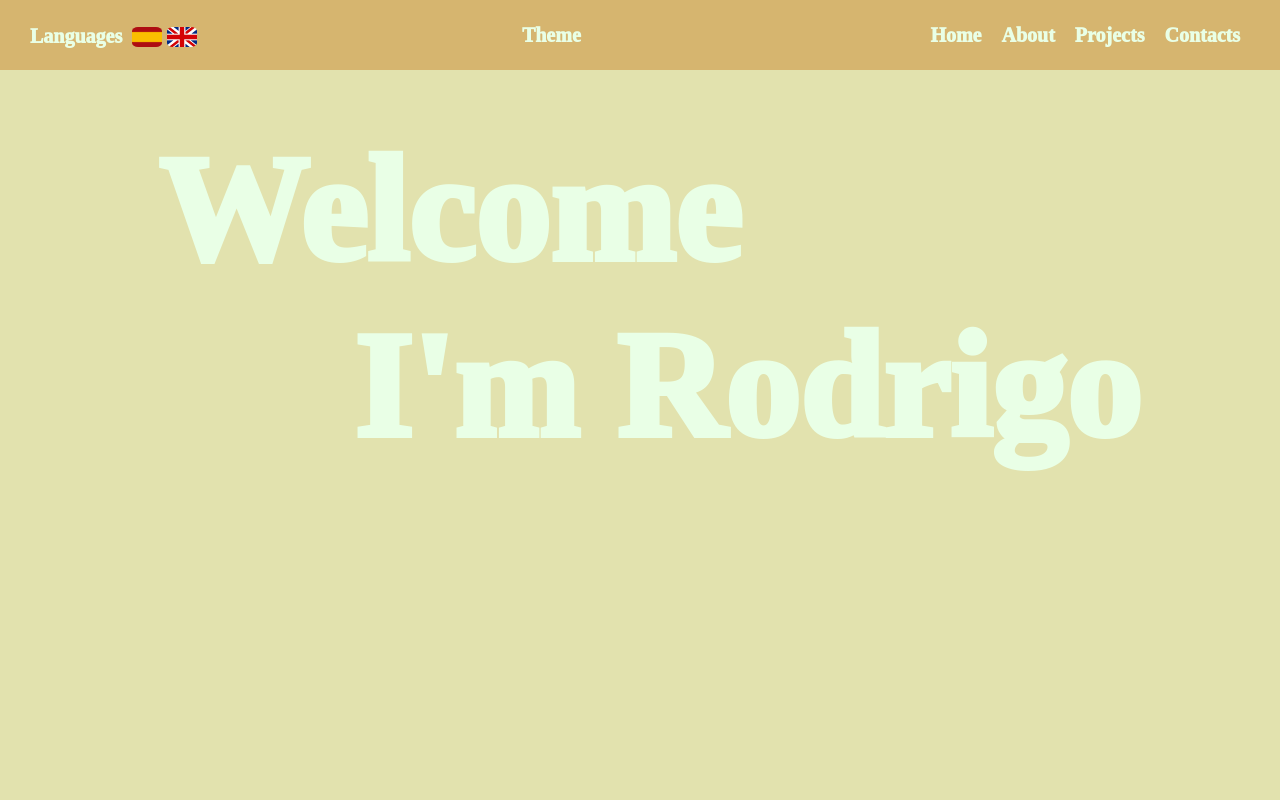
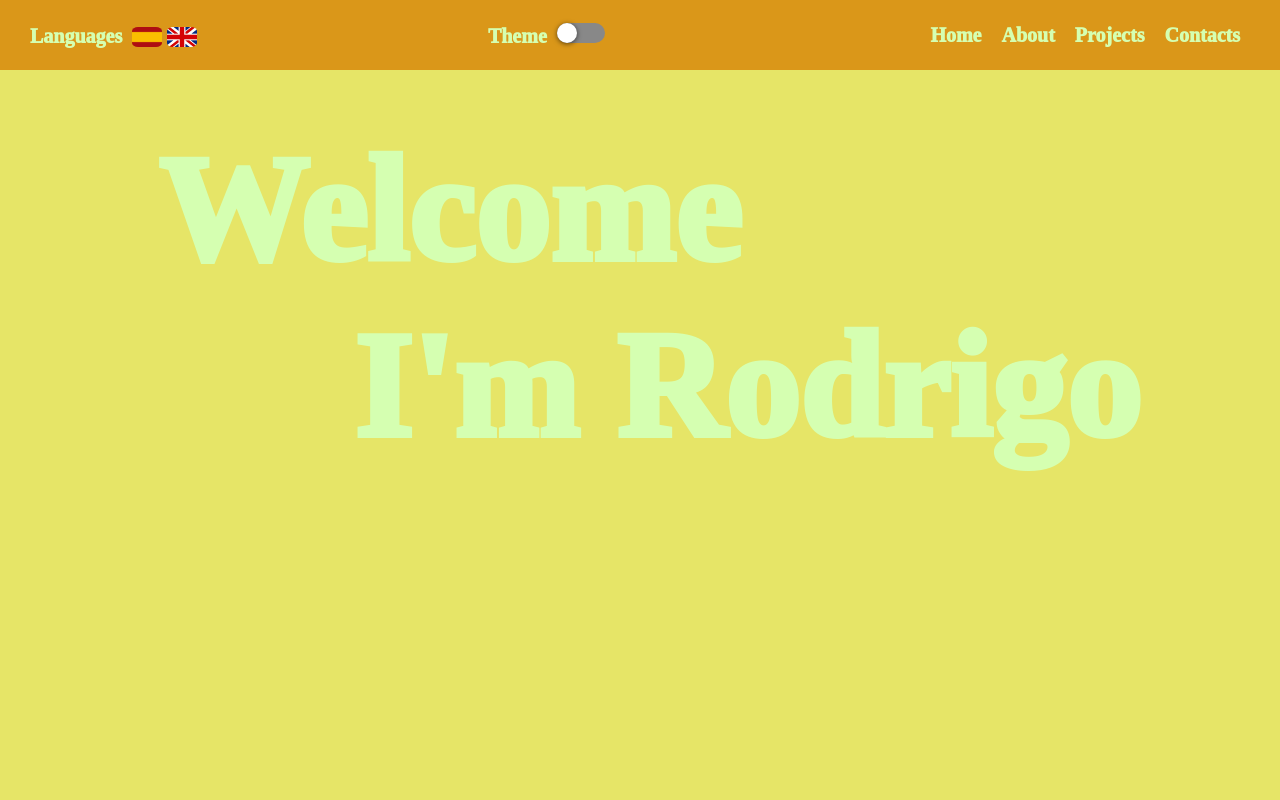
Before and after one commit to RodrigoSante/My-Personal-Web, a React (Create React App) app: page / in a window 1280 px wide. Shown: the top 800 px of the page. Built offline with nearby package versions, Linux system fonts and the light colour scheme; a web font is replaced by a local one.

Commit message:
Working Dark/Light mode.

```diff
--- a/package.json
+++ b/package.json
@@ -9,8 +9,11 @@
     "@testing-library/user-event": "^13.5.0",
     "react": "^18.2.0",
     "react-dom": "^18.2.0",
+    "react-icons": "^4.10.1",
     "react-intl": "^6.4.4",
     "react-scripts": "5.0.1",
+    "react-switch": "^7.0.0",
+    "styled-components": "^6.0.7",
     "web-vitals": "^2.1.4"
   },
   "scripts": {
--- a/src/App.css
+++ b/src/App.css
@@ -1,5 +1,4 @@
 @import url('https://fonts.googleapis.com/css2?family=REM:wght@300&display=swap');
-
 
 *{
     box-sizing: border-box;
@@ -10,10 +9,15 @@
     font-weight: 1000;
 }
 
-.body {
-    background-color: #e2e2ae;
+html{
+    scroll-behavior: smooth;
+    background-color: #e6e567;
 }
 
-html{
-    scroll-behavior: smooth;
+#Light{
+    background-color: #e6e567;
 }
+
+#Dark{
+    background-color: #000000;
+}
--- a/src/App.js
+++ b/src/App.js
@@ -7,15 +7,27 @@ import "./styles/StyleProjects.css";
 import {IntlProvider, FormattedMessage} from "react-intl";
 import { langContext } from "./context/langContext";
 import { ContactUs } from "./contactUs/ContactUs.js";
+import ReactSwitch from "react-switch";
+import { useState } from "react";
+import { useThemeContext } from  "./context/themeContext.js";
 
 function App() {
 
   const idioma = useContext(langContext);
 
+  const {contextTheme, setContextTheme} = useThemeContext()
+
+  const [checked, setChecked] = useState(false)
+  const handleSwitch = (nextChecked) => {
+    setContextTheme((state) => (state === "Light" ? "Dark":"Light"))
+    setChecked(nextChecked)
+    //console.log(nextChecked)
+  }
+
   return (
-      <div className="App">
+      <div className="App" id={contextTheme}>
         <header className="header">
-          <div className='nav'>
+          <div className="nav">
             <div className="languages">
               <FormattedMessage
                 id="app.language"
@@ -31,6 +43,20 @@ function App() {
               <FormattedMessage
               id="app.theme"
               defaultMessage="Theme"/>
+              <ReactSwitch
+                onChange={handleSwitch}
+                checked={checked}
+                onColor="#86d3ff"
+                onHandleColor="#2693e6"
+                handleDiameter={20}
+                uncheckedIcon={false}
+                checkedIcon={false}
+                boxShadow="0px 1px 5px rgba(0, 0, 0, 0.6)"
+                activeBoxShadow="0px 0px 1px 10px rgba(0, 0, 0, 0.2)"
+                height={20}
+                width={48}
+                className="react-switch"
+                id="material-switch"/>
             </div>
             <ul className="nav-links">
               <li><a href="#home">
--- /dev/null
+++ b/src/context/themeContext.js
@@ -0,0 +1,21 @@
+import { useContext } from "react";
+import { useState } from "react";
+import { createContext } from "react";
+
+export const ThemeContext = createContext()
+
+export const ThemeContextProvider = ({children}) => {
+    const [contextTheme, setContextTheme] = useState("Light")
+    const values = {contextTheme, setContextTheme}
+
+    return(
+        <ThemeContext.Provider value={values}>
+            {children}
+        </ThemeContext.Provider>
+    )
+}
+
+export const useThemeContext = () => {
+    const context = useContext(ThemeContext)
+    return context
+}
--- a/src/index.js
+++ b/src/index.js
@@ -3,12 +3,15 @@ import ReactDOM from 'react-dom/client';
 import './index.css';
 import App from './App';
 import { LangProvider } from './context/langContext';
+import { ThemeContextProvider } from './context/themeContext';
 
 const root = ReactDOM.createRoot(document.getElementById('root'));
 root.render(
-  <LangProvider>
-    <React.StrictMode>
-      <App />
-    </React.StrictMode>
-  </LangProvider>
+  <ThemeContextProvider>
+    <LangProvider>
+      <React.StrictMode>
+        <App />
+      </React.StrictMode>
+    </LangProvider>
+  </ThemeContextProvider>
 );
--- a/src/styles/StyleAbout.css
+++ b/src/styles/StyleAbout.css
@@ -1,7 +1,6 @@
 .body2{
     display: flex;
     flex-wrap: wrap;
-    background-color: #e2e2ae;
 }
 
 .home{
@@ -21,14 +20,14 @@
 .tittle{
     font-size: 150px;
     text-align: end;
-    color: #e9ffe6;
+    color: #d5ffb1;
     width: 60%;
     position: relative;
 }
 
 .iam{
     font-size: 150px;
-    color: #e9ffe6;
+    color: #d5ffb1;
     width: 100%;
     text-align: end;
     position: relative;
@@ -50,14 +49,14 @@
     top: 20%;
     right: 85%;
     font-size: 30px;
-    color: #e9ffe6;
+    color: #d5ffb1;
 }
 
 .description{
-    background-color: #e98143;
+    background-color: #da9719;
     padding: 30px;
     width: 60%;
-    color: #e9ffe6;
+    color: #d5ffb1;
     position: absolute;
     right: center;
     top: center;
--- a/src/styles/StyleContact.css
+++ b/src/styles/StyleContact.css
@@ -9,7 +9,7 @@
 }
 
 .form{
-    background-color: #d6b56f;
+    background-color: #da9719;
     width: 50%;
     border-radius: 1em;
     padding: 30px;
@@ -23,12 +23,12 @@
 
 .form-tittle{
     text-align: center;
-    color: #e9ffe6;
+    color: #d5ffb1;
     font-size: 25px;
 }
 
 .label-contact{
-    color: #e9ffe6;
+    color: #d5ffb1;
 }
 
 .form-input{
@@ -52,6 +52,6 @@
 }
 
 .form-cta:hover{
-    background-color: #c27544;
-    color: #e9ffe6;
+    background-color: #c33e00;
+    color: #d5ffb1;
 }
--- a/src/styles/StyleNav.css
+++ b/src/styles/StyleNav.css
@@ -1,7 +1,7 @@
 .nav {
     width: 100%;
     height: 70px;
-    background-color: #d6b56f;
+    background-color: #da9719;
     display: flex;
     align-items: center;
     justify-content: space-between;
@@ -12,7 +12,7 @@
 
 .languages{
     font-size: 700;
-    color: #e9ffe6;
+    color: #d5ffb1;
     text-decoration: none;
 }
 
@@ -49,8 +49,12 @@
 
 .theme{
     font-size: 700;
-    color: #e9ffe6;
+    color: #d5ffb1;
     text-decoration: none;
+}
+
+.react-switch{
+    padding: 0px 10px;
 }
 
 .nav .nav-links{
@@ -68,10 +72,10 @@
 
 .nav .nav-links a{
     font-size: 700;
-    color: #e9ffe6;
+    color: #d5ffb1;
     text-decoration: none;
 }
 
 .nav .nav-links a:hover{
-    color: #c27544;
+    color: #c33e00;
 }
```
Also changed, not shown: public/colors.txt (added), 1 other file (tests, documents, lock files or other folders).
